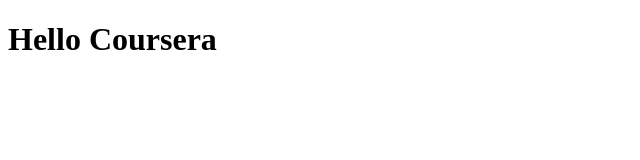
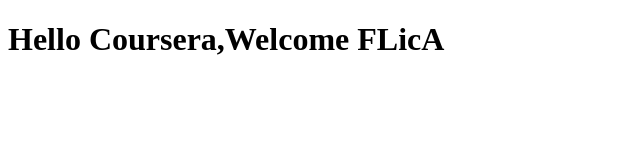
Before and after one commit to MuhammadUsama-2/coursera-test, a plain HTML site: page site/index.html in a window 1280 px wide. Shown: the whole page, without its empty margins (0-640 px from the left). Drawn offline with Linux system fonts and the light colour scheme.

Commit message:
Small Addition to our page conent.

```diff
--- a/site/index.html
+++ b/site/index.html
@@ -7,6 +7,6 @@
     <title>Hello Coursera</title>
 </head>
 <body>
-    <h1>Hello Coursera</h1>
+    <h1>Hello Coursera,Welcome FLicA</h1>
 </body>
 </html>
```
